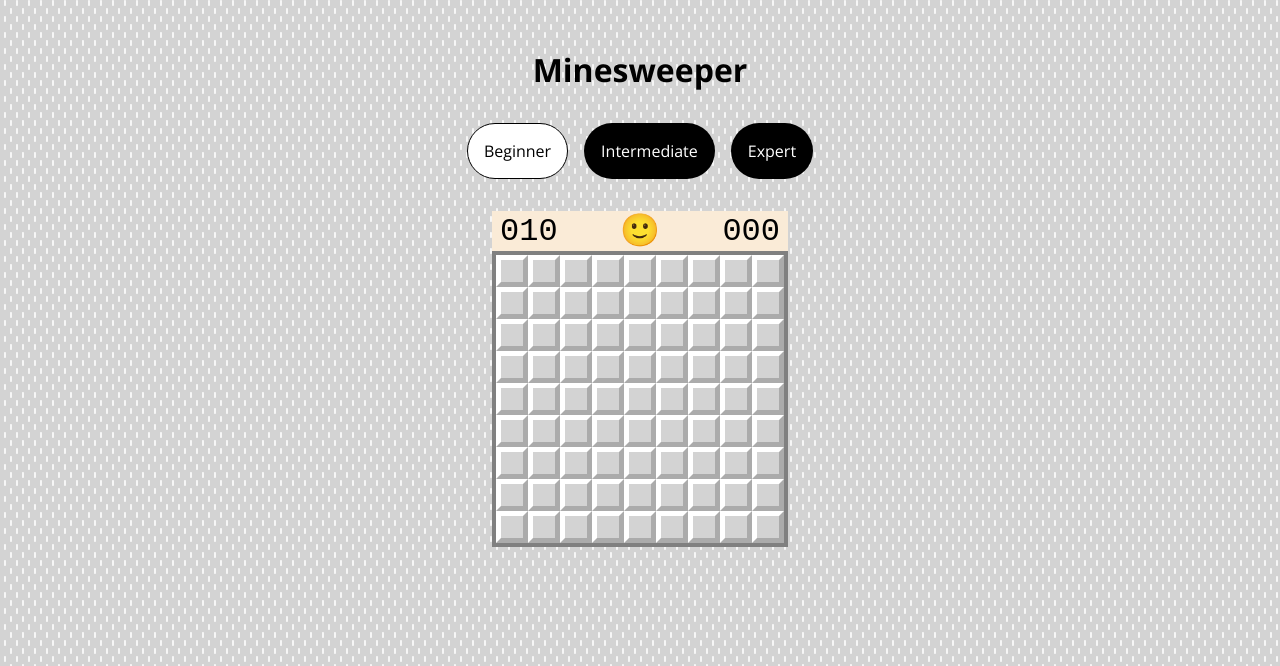
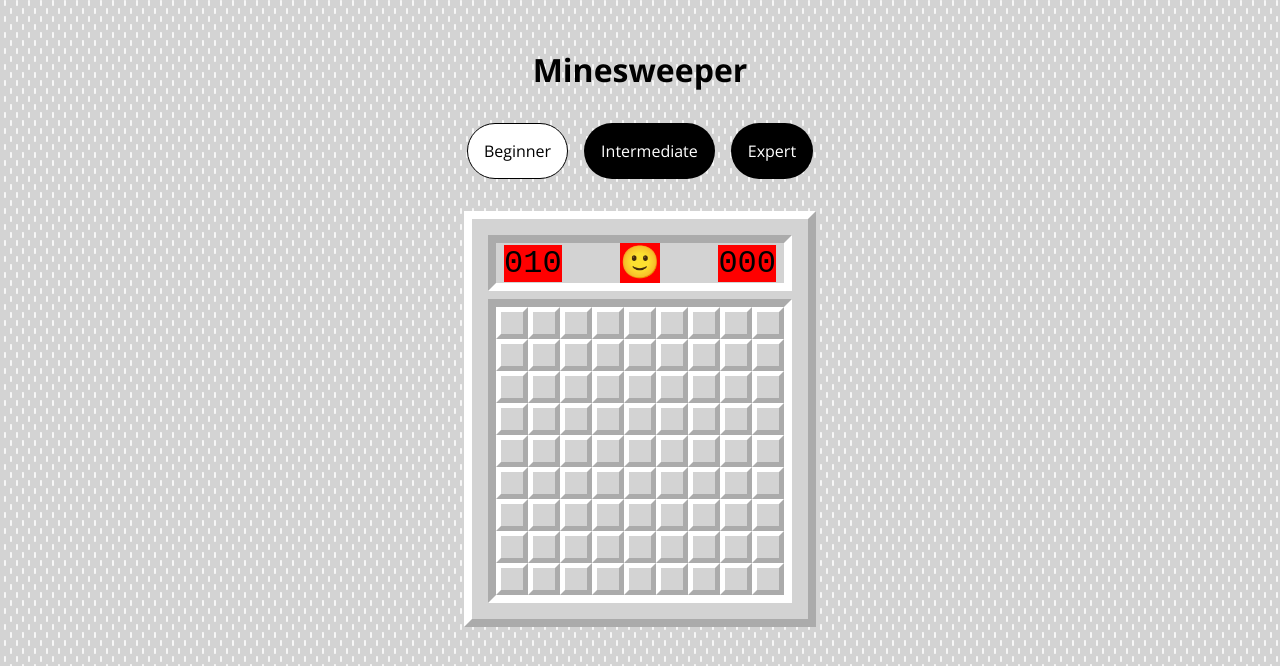
Before and after one commit to maxhimmel/minesweeper, a plain HTML site: page index.html in a window 1280 px wide. Shown: the top 666 px of the page. Drawn offline with nearby package versions, Linux system fonts and the light colour scheme.

Commit message:
add old skool styling

```diff
--- a/css/main.css
+++ b/css/main.css
@@ -25,29 +25,36 @@ body {
   align-items: center;
   padding: 3rem;
   gap: 2rem;
+  background-color: var(--face-color);
 }
 
 main {
-  background-color: aliceblue;
+  display: flex;
+  flex-direction: column;
+  padding: 1rem;
+  gap: 0.5rem;
+  background-color: var(--face-color);
+  border: 0.5rem outset var(--border-color);
 }
 
 #controls {
   display: flex;
   justify-content: space-between;
   align-items: center;
-  background-color: antiquewhite;
+  background-color: var(--pressed-color);
+  border: 0.5rem inset var(--border-color);
   padding: 0 0.5rem;
 }
 
 #controls * {
   font-family: monospace;
   font-size: 2rem;
+  background-color: red;
 }
 
 #board {
   display: grid;
-  padding: 0.25rem;
-  background-color: grey;
+  border: 0.5rem inset var(--border-color);
 }
 
 .cell {
@@ -56,17 +63,17 @@ main {
   align-items: center;
   width: 4dvh;
   height: 4dvh;
-  background-color: lightgrey;
+  background-color: var(--face-color);
   font-size: 150%;
   font-weight: bold;
-  border: 0.35rem outset white;
+  border: 0.35rem outset var(--border-color);
 }
 .cell:active:hover {
-  border: 0.25rem inset lightgrey;
+  border: 0.25rem inset var(--pressed-color);
 }
 
 .pressed {
-  border: 0.25rem inset lightgrey;
+  border: 0.25rem inset var(--pressed-color);
 }
 
 .difficulty {
```
